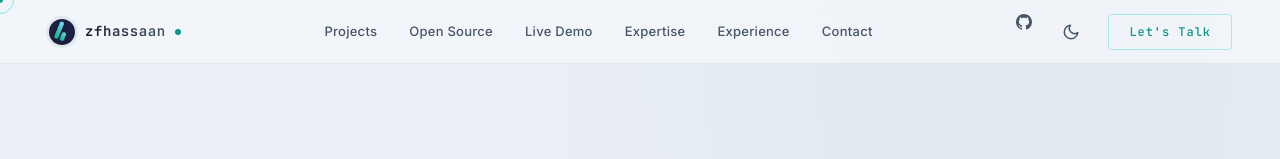
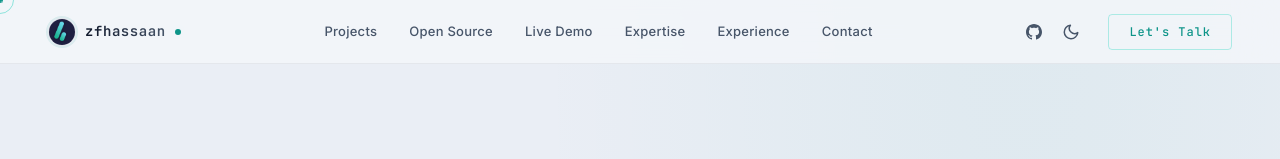
Before and after one commit to zfhassaan/zfhassaan.github.io, a Vue app: page / in a window 1280 px wide. Shown: the top 159 px of the page. Built offline with nearby package versions, Linux system fonts and the light colour scheme.

Commit message:
Update index.html to reference new JavaScript file; add new JavaScript file for module preloading and enhance GitHub link styling in navigation for improved layout.

```diff
--- a/src/components/AppNav.vue
+++ b/src/components/AppNav.vue
@@ -16,7 +16,7 @@
         </div>
         <div class="nav-actions">
             <a class="nav-icon-link magnetic" href="https://github.com/zfhassaan" target="_blank" rel="noopener"
-                aria-label="GitHub profile" title="GitHub">
+                aria-label="GitHub profile" title="GitHub" style="align-items: center; display: flex;">
                 <svg viewBox="0 0 24 24" fill="currentColor" aria-hidden="true">
                     <path
                         d="M12 0c-6.626 0-12 5.373-12 12 0 5.302 3.438 9.8 8.207 11.387.599.111.793-.261.793-.577v-2.234c-3.338.726-4.033-1.416-4.033-1.416-.546-1.387-1.333-1.756-1.333-1.756-1.089-.745.083-.729.083-.729 1.205.084 1.839 1.237 1.839 1.237 1.07 1.834 2.807 1.304 3.492.997.107-.775.418-1.305.762-1.604-2.665-.305-5.467-1.334-5.467-5.931 0-1.311.469-2.381 1.236-3.221-.124-.303-.535-1.524.117-3.176 0 0 1.008-.322 3.301 1.23.957-.266 1.983-.399 3.003-.404 1.02.005 2.047.138 3.006.404 2.291-1.552 3.297-1.23 3.297-1.23.653 1.653.242 2.874.118 3.176.77.84 1.235 1.911 1.235 3.221 0 4.609-2.807 5.624-5.479 5.921.43.372.823 1.102.823 2.222v3.293c0 .319.192.694.801.576 4.765-1.589 8.199-6.086 8.199-11.386 0-6.627-5.373-12-12-12z" />
```
Also changed, not shown: 3 other files (tests, documents, lock files or other folders).
